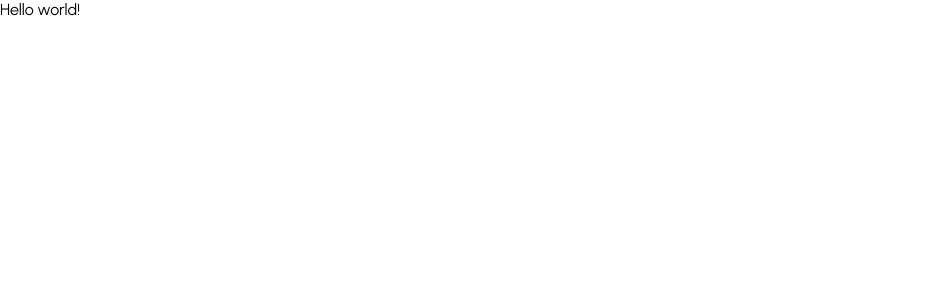
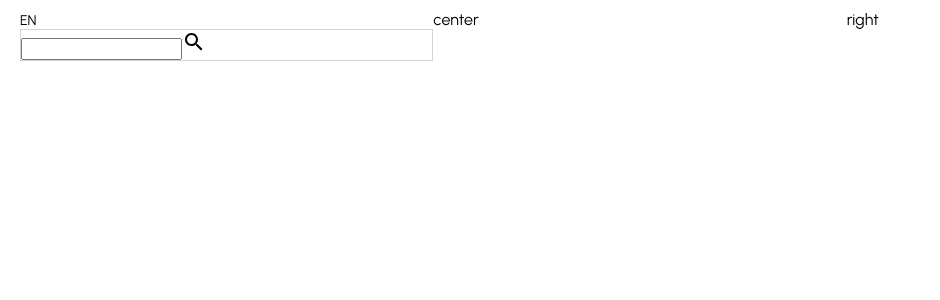
Before and after one commit to jaffasunny/mern-ecommerce-app, a React (Create React App) app: page / in a window 1280 px wide. Shown: the top 300 px of the page, without its empty margins (0-940 px from the left). Built offline with nearby package versions, Linux system fonts and the light colour scheme.

Commit message:
Building Navbar component

```diff
--- a/package.json
+++ b/package.json
@@ -3,12 +3,18 @@
   "version": "0.1.0",
   "private": true,
   "dependencies": {
+    "@emotion/react": "^11.8.1",
+    "@emotion/styled": "^11.8.1",
+    "@mui/icons-material": "^5.4.2",
+    "@mui/material": "^5.4.2",
     "@testing-library/jest-dom": "^5.11.4",
     "@testing-library/react": "^11.1.0",
     "@testing-library/user-event": "^12.1.10",
+    "eslint-config-prettier": "^8.4.0",
     "react": "^17.0.2",
     "react-dom": "^17.0.2",
     "react-scripts": "4.0.3",
+    "styled-components": "^5.3.3",
     "web-vitals": "^1.0.1"
   },
   "scripts": {
--- a/src/App.jsx
+++ b/src/App.jsx
@@ -1,5 +1,7 @@
+import Home from "./pages/Home";
+
 const App = () => {
-  return <div>Hello world!</div>;
+	return <Home />;
 };
 
 export default App;
--- /dev/null
+++ b/src/components/Navbar.jsx
@@ -0,0 +1,54 @@
+import React from "react";
+import styled from "styled-components";
+import { Search } from "@mui/icons-material";
+
+const Navbar = () => {
+	const Container = styled.div`
+		height: 60px;
+	`;
+
+	const Wrapper = styled.div`
+		padding: 10px 20px;
+		display: flex;
+		justify-content: space-between;
+	`;
+
+	const Left = styled.div`
+		flex: 1;
+	`;
+
+	const Language = styled.span`
+		font-size: 14px;
+		cursor: pointer;
+	`;
+
+	const SearchContainer = styled.div`
+		border: 1px solid lightgray;
+	`;
+
+	const Center = styled.div`
+		flex: 1;
+	`;
+
+	const Right = styled.div`
+		flex: 1;
+	`;
+
+	return (
+		<Container>
+			<Wrapper>
+				<Left>
+					<Language>EN</Language>
+					<SearchContainer>
+						<input type="text" />
+						<Search />
+					</SearchContainer>
+				</Left>
+				<Center>center</Center>
+				<Right>right</Right>
+			</Wrapper>
+		</Container>
+	);
+};
+
+export default Navbar;
--- /dev/null
+++ b/src/pages/Home.jsx
@@ -0,0 +1,12 @@
+import React from "react";
+import Navbar from "../components/Navbar";
+
+const Home = () => {
+	return (
+		<div>
+			<Navbar />
+		</div>
+	);
+};
+
+export default Home;
```
Also changed, not shown: 2 other files (tests, documents, lock files or other folders).
